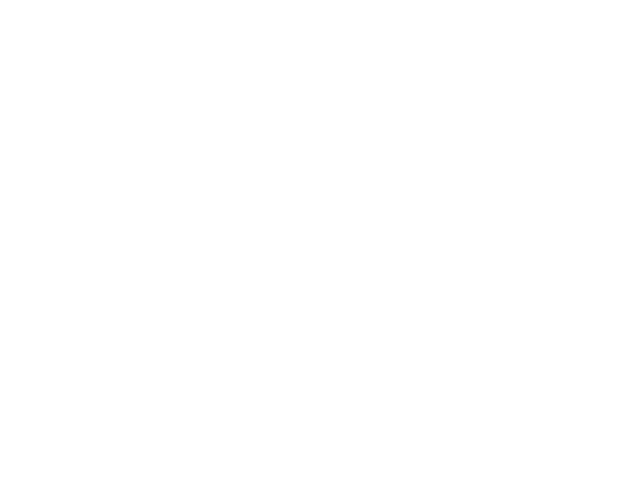
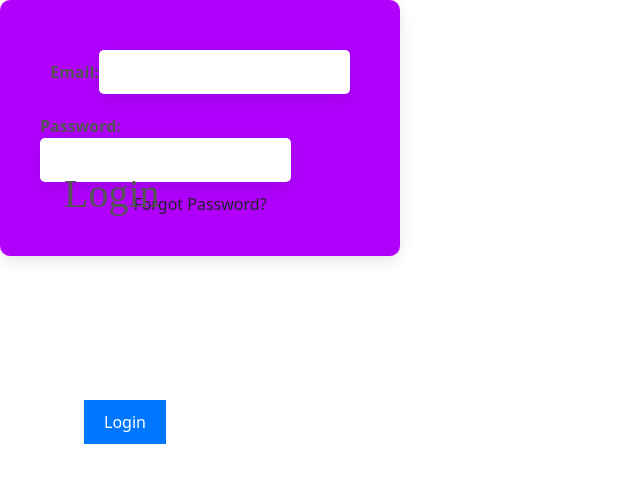
Before and after one commit to chingu-voyages/v43-tier2-team-26, a React (Create React App) app in the folder whenwhere/: page /login in a window 1280 px wide. Before the commit this address had no page. Shown: the top 482 px of the page, without its empty margins (0-640 px from the left). Built offline with nearby package versions, Linux system fonts and the light colour scheme.

Commit message:
add login page

```diff
--- a/whenwhere/src/pages/landingpage.css
+++ b/whenwhere/src/pages/landingpage.css
@@ -1,4 +1,4 @@
-.App {position: relative;
+  .App {position: relative;
   width: 1440px;
   height: 1024px;
   font-family: raleway;
--- a/whenwhere/src/pages/landingpage.js
+++ b/whenwhere/src/pages/landingpage.js
@@ -19,7 +19,6 @@ const LandingPage = () => {
               </form>
             </div>
           </section>
-          <div className="absolute-positioned" />
           <div className="bman-container">
             <div className="bman"></div>
           </div>
--- /dev/null
+++ b/whenwhere/src/pages/loginpage.css
@@ -0,0 +1,55 @@
+.login-page {
+    display: flex;
+    flex-direction: column;
+    align-items: center;
+    justify-content: center;
+    height: 100vh;
+    background-color: #f1f1f1;
+  }
+
+
+  form {
+    display: flex;
+    flex-direction: column;
+    align-items: center;
+    width: 400px;
+    background-color: #B000FC;
+    border-radius: 10px;
+    padding: 40px;
+    box-shadow: 0px 5px 15px rgba(0, 0, 0, 0.1);
+  }
+
+  h1 {
+    margin: 0;
+    margin-bottom: 20px;
+    font-size: 2rem;
+    font-weight: bold;
+    color: #555;
+  }
+
+  label {
+    display: block;
+    margin: 10px 0;
+    font-weight: bold;
+    color: #555;
+  }
+
+  input {
+    padding: 10px;
+    margin: 5px;
+    border-radius: 5px;
+    border: none;
+    box-shadow: 0px 5px 15px rgba(0, 0, 0, 0.1);
+  }
+
+  button {
+    padding: 10px 20px;
+    margin: 10px;
+    border-radius: 5px;
+    border: none;
+    background-color: #0077ff;
+    color: white;
+    font-size: 1rem;
+    cursor: pointer;
+    box-shadow: 0px
+  }
--- /dev/null
+++ b/whenwhere/src/pages/loginpage.js
@@ -0,0 +1,31 @@
+import React, { useState } from 'react';
+import './loginpage.css';
+
+function LoginPage() {
+  const [email, setEmail] = useState('');
+  const [password, setPassword] = useState('');
+
+  const handleSubmit = (event) => {
+    event.preventDefault();
+    console.log(`Email: ${email}, Password: ${password}`);
+  };
+
+  return (
+      <form onSubmit={handleSubmit}>
+        <h1>Login</h1>
+        <label>
+          Email:
+          <input type="email" value={email} onChange={(e) => setEmail(e.target.value)} />
+        </label>
+        <label>
+          Password:
+          <input type="password" value={password} onChange={(e) => setPassword(e.target.value)} />
+        </label>
+        <button type="submit">Login</button>
+        <div className="forgot-password">Forgot Password?</div>
+      </form>
+
+  );
+}
+
+export default LoginPage;
--- a/whenwhere/src/routes/AppRoutes.js
+++ b/whenwhere/src/routes/AppRoutes.js
@@ -2,11 +2,12 @@ import React from 'react';
 import { Route, Routes } from 'react-router-dom';
 import LandingPage from '../pages/landingpage';
 import { CreateEvent } from '../pages/CreateEvent/CreateEvent';
-
+import LoginPage from '../pages/loginpage';
 export const AppRoutes = () => {
   return (
     <Routes>
       <Route path="/" element={<LandingPage />} />
+      <Route path="/login" element={<LoginPage />} />
       <Route path="/create-event" element={<CreateEvent />} />
     </Routes>
   );
```
